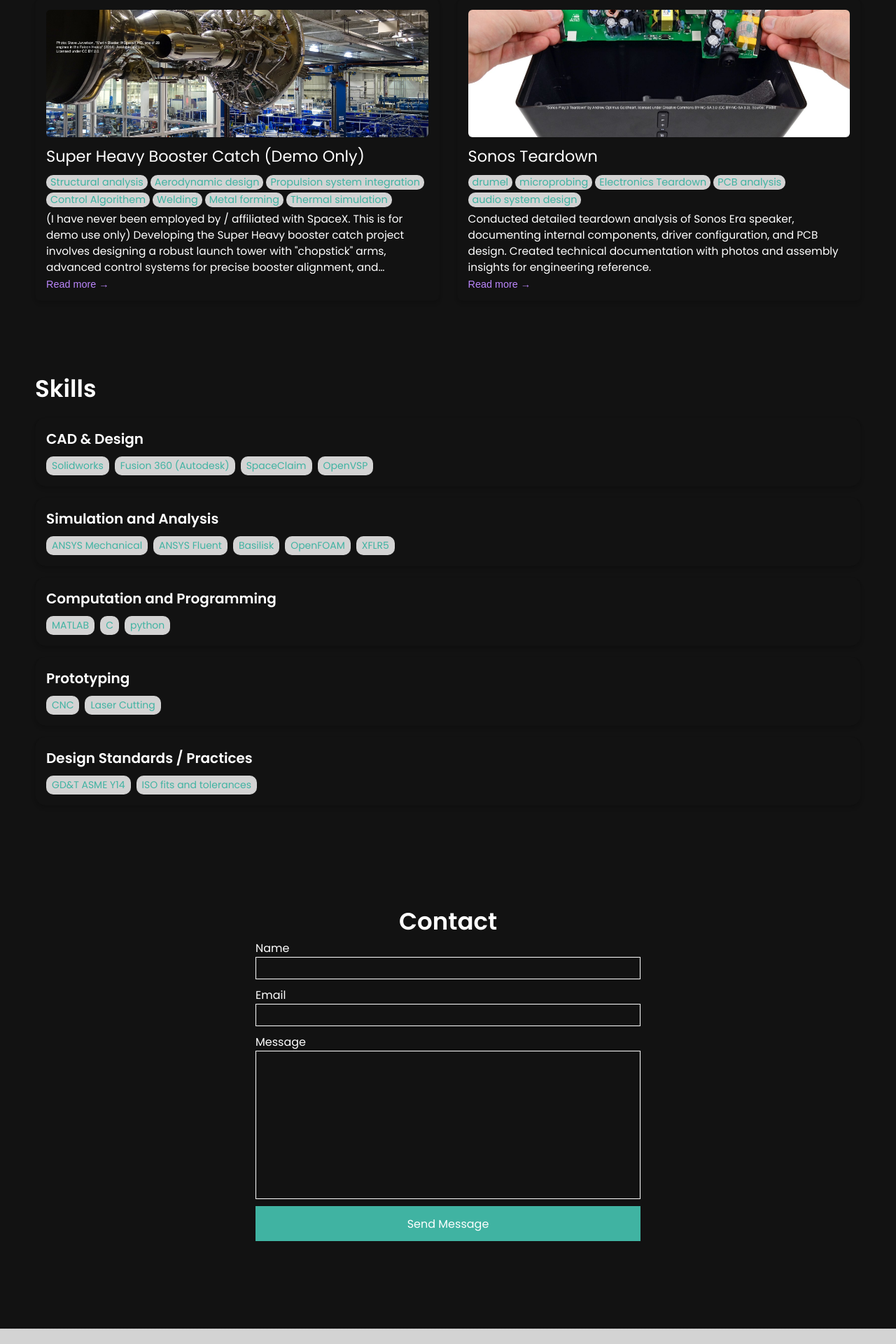
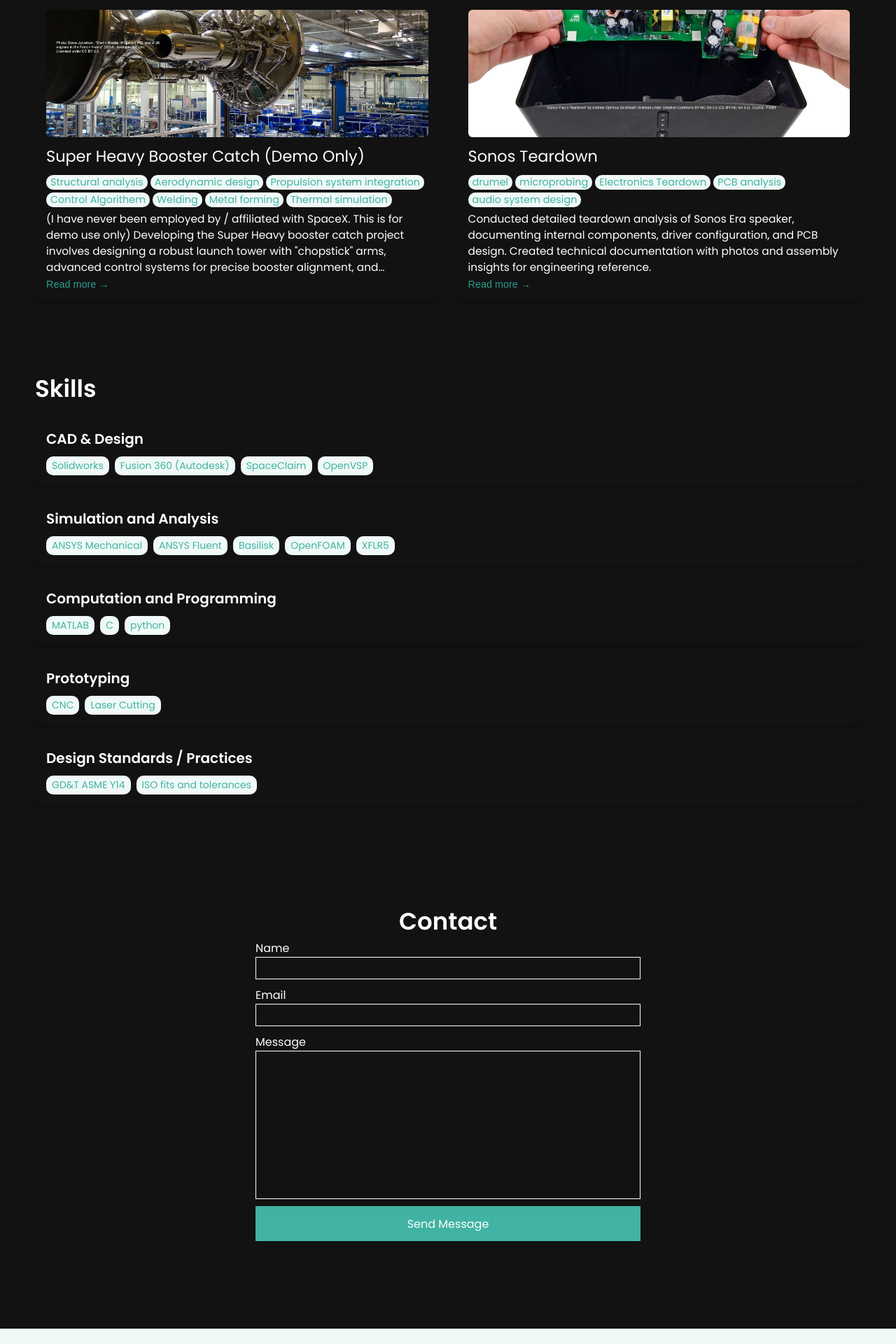
Before and after one commit to Assembly00111/Assembly00111.github.io, a Jekyll site: the page built from index.html, in a window 1280 px wide. Shown: the part 1096-3016 px from the top of the page at 70% size. Built offline with Jekyll 4.4.1, drawn with Linux system fonts in a browser that asks for light colours.

Commit message:
Update _config.yml

```diff
--- a/_config.yml
+++ b/_config.yml
@@ -97,11 +97,11 @@ formspree-key:   https://formspree.io/f/{8-digit key}
 # Active theme (Updatethis to switch themes). Make sure to keep the indentation the samne.
 colors: # this is the basic theme
   text: white
-  border: "#Ddd"
+  border: "#ddd"
   link: "#40b3a2"
-  highlight: "#BB86FC"
+  highlight: "#2a9d8f"
   background: "#121212"
-  light_background: "#D3D3D3"
+  light_background: "#f0f9f7"
 
 # A few examples.
 basic theme:
```
